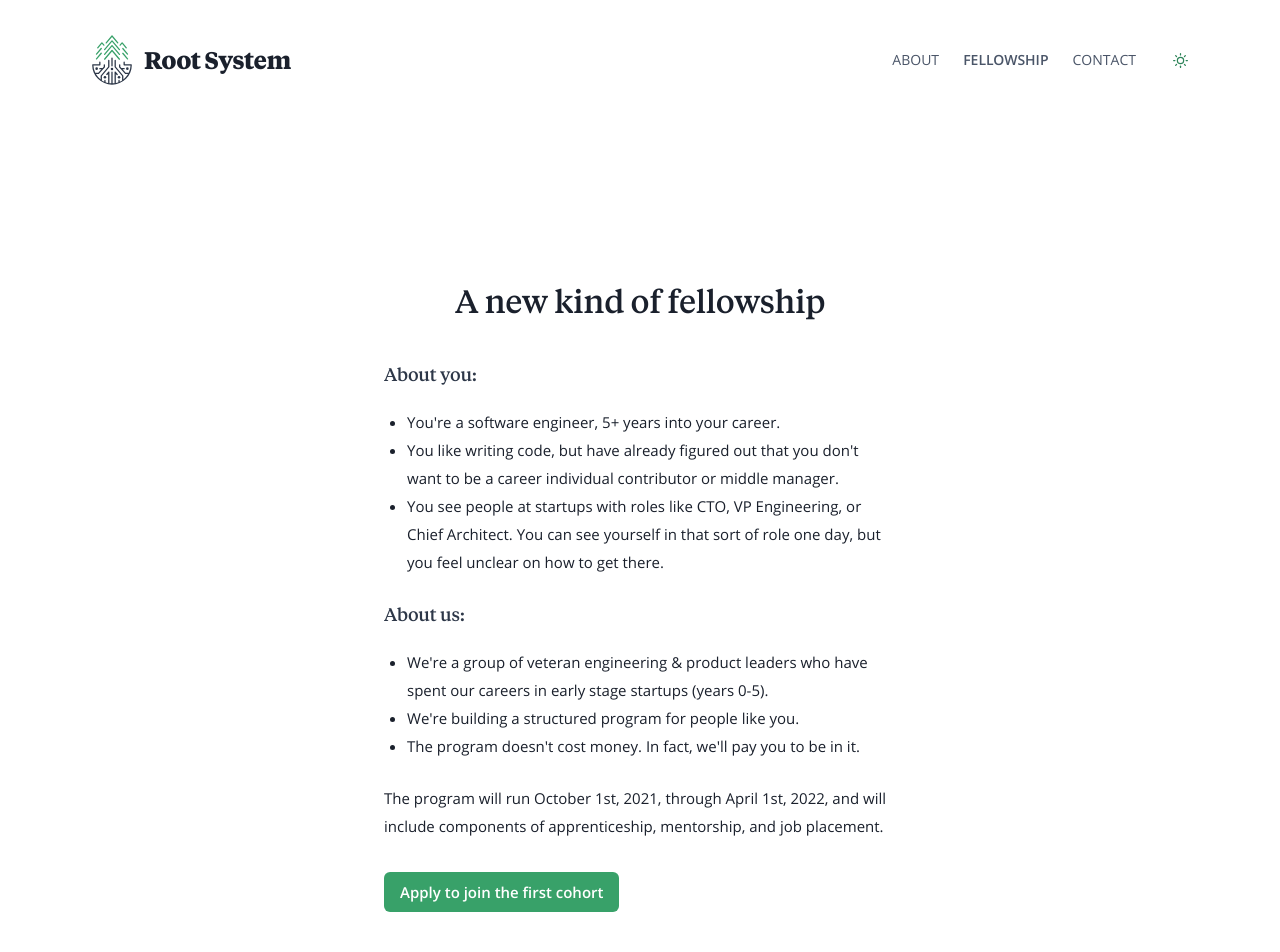
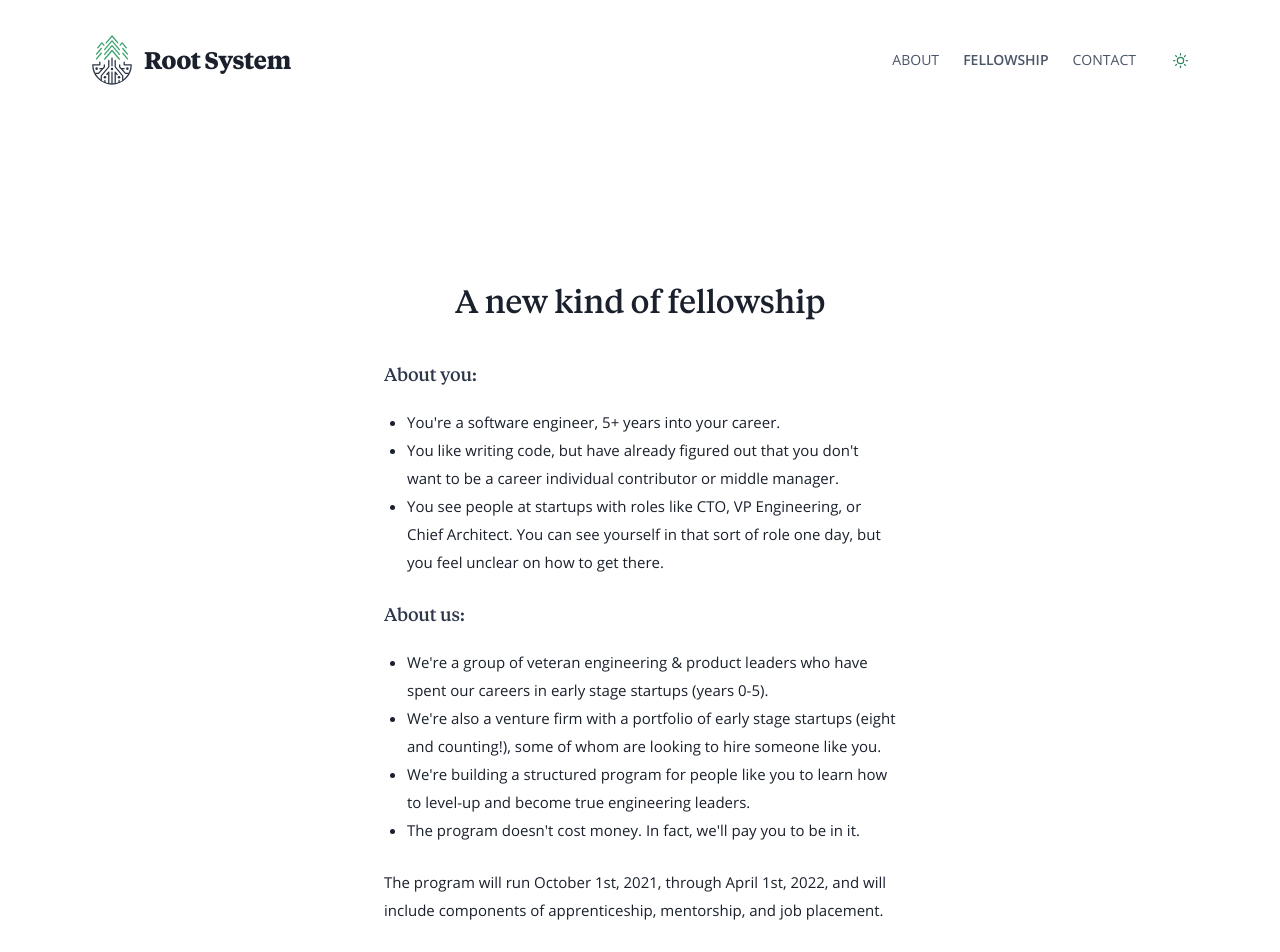
Before and after one commit to rootsystem-dev/rootsystem.com, a Next.js app: page /apply in a window 1280 px wide. Shown: the top 952 px of the page. Built offline with nearby package versions, Linux system fonts and the light colour scheme.

Commit message:
fellowship copy
we'll do it live!

```diff
--- a/pages/apply/index.jsx
+++ b/pages/apply/index.jsx
@@ -88,7 +88,10 @@ export default function ApplyPage ({ }) {
               We're a group of veteran engineering &amp; product leaders who have spent our careers in early stage startups (years 0-5).
             </ListItem>
             <ListItem>
-              We're building a structured program for people like you.
+              We're also a venture firm with a portfolio of early stage startups (eight and counting!), some of whom are looking to hire someone like you.
+            </ListItem>
+            <ListItem>
+              We're building a structured program for people like you to learn how to level-up and become true engineering leaders.
             </ListItem>
             <ListItem>
               The program doesn't cost money. In fact, we'll pay you to be in it.
```
